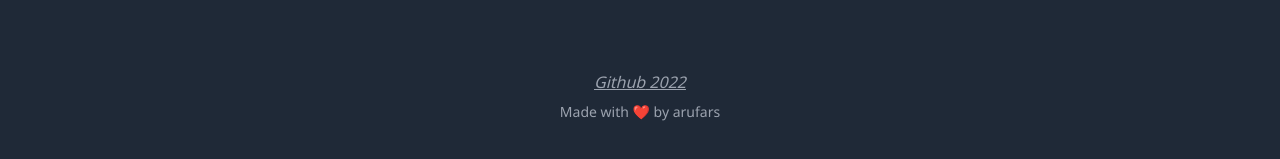
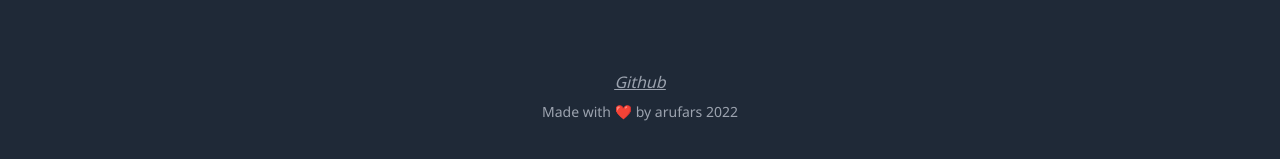
Before and after one commit to arufars/api-blue-archive, a Next.js app: page / in a window 1280 px wide. Shown: the part 1570-1729 px from the top of the page. Built offline with nearby package versions, Linux system fonts and the light colour scheme.

Commit message:
update link

```diff
--- a/src/components/Footer.tsx
+++ b/src/components/Footer.tsx
@@ -1,12 +1,13 @@
-import Link from 'next/link'
-
+import Link from "next/link"
 
 const Footer: React.FC = () => {
   return (
     <footer>
       <div className='bg-gray-800 text-gray-400 text-center py-10'>
-        <p className='underline italic mb-2'><Link href="https://github.com/Marineux">Github</Link> 2022</p>
-        <p className='text-sm'>Made with ❤️ by arufars</p>
+        <p className='underline italic mb-2'>
+          <Link href='https://github.com/arufars'>Github</Link>
+        </p>
+        <p className='text-sm'>Made with ❤️ by arufars {new Date().getFullYear()}</p>
       </div>
     </footer>
   )
```
